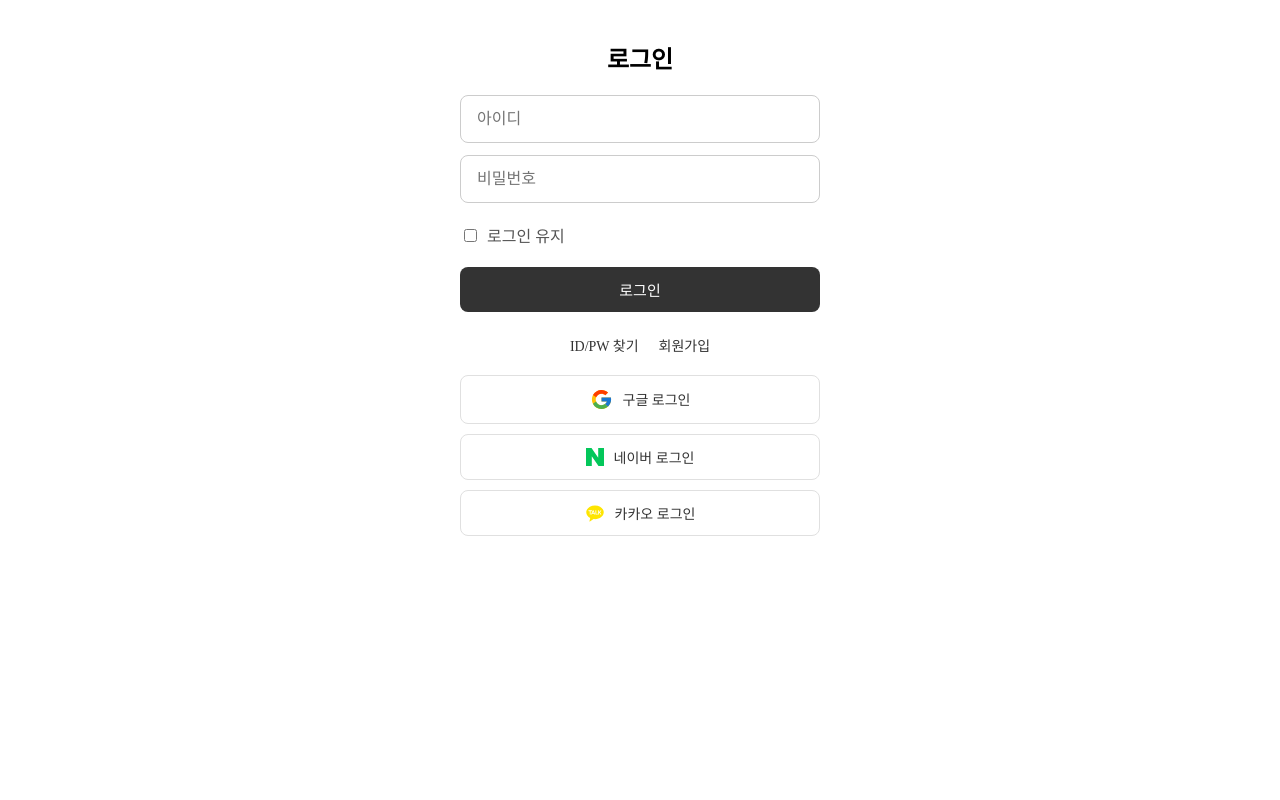
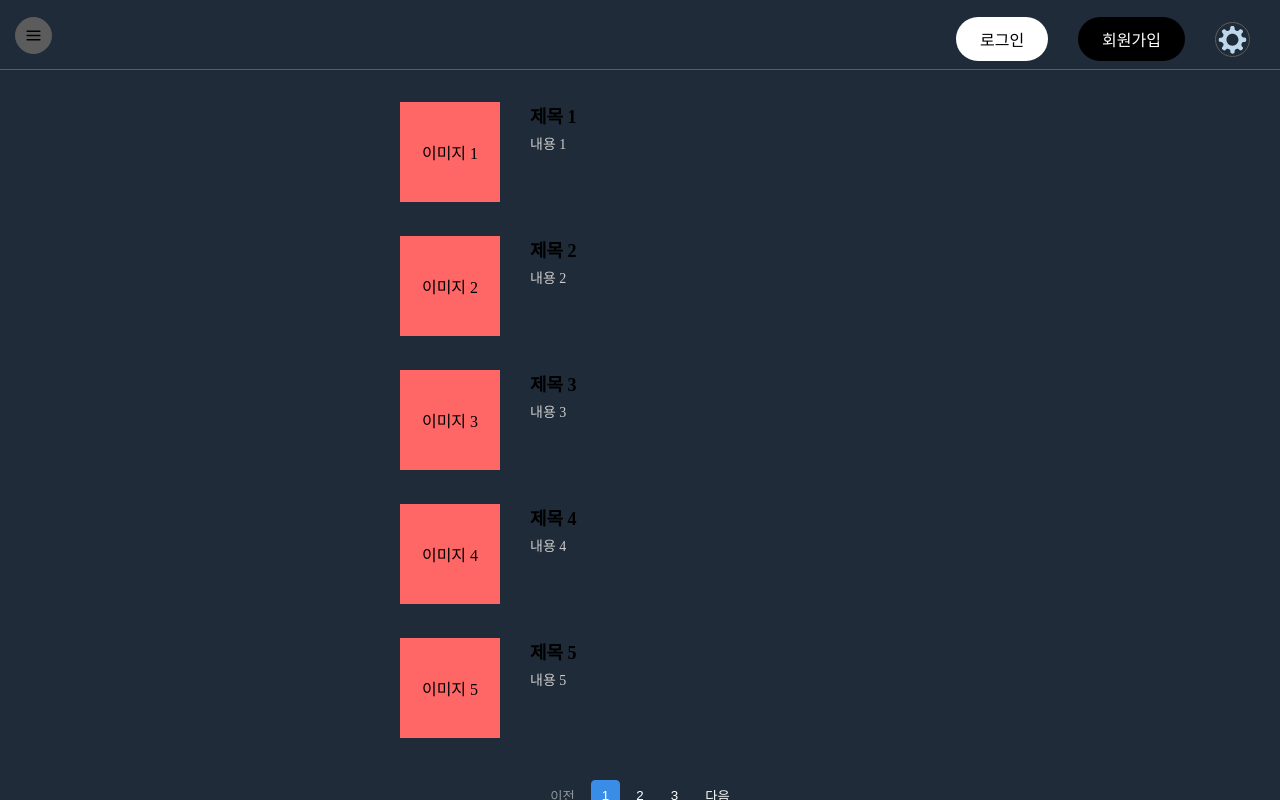
Before and after one commit to 5Headers/team_project_frontend, a React (Vite) app: page /picklist in a window 1280 px wide. Built offline with nearby package versions, Linux system fonts and the light colour scheme.

Commit message:
Feat:commit

```diff
--- a/package.json
+++ b/package.json
@@ -18,7 +18,7 @@
     "react": "^19.1.1",
     "react-dom": "^19.1.1",
     "react-icons": "^5.5.0",
-    "react-router-dom": "^7.8.2",
+    "react-router-dom": "^7.9.1",
     "styled-components": "^6.1.19"
   },
   "devDependencies": {
--- a/src/App.jsx
+++ b/src/App.jsx
@@ -1,19 +1,15 @@
+import React from "react";
 import { BrowserRouter } from "react-router-dom";
-import Header from "./components/header/Header";
-import Layout from "./components/layout/layout";
-import Home from "./pages/Home/Home";
-import Signin from "./pages/Signin/Signin";
-import AuthRouter from "./router/AuthRouter/AuthRouter";
+import Layout from "./components/layout/Layout.jsx";
+import MainRouter from "./router/MainRouter/MainRouter.jsx";
 
 function App() {
   return (
-    <div>
-      <BrowserRouter>
-        <AuthRouter />
-      </BrowserRouter>
-
-      {/* 배경 레이아웃 */}
-    </div>
+    <BrowserRouter>
+      <Layout>
+        <MainRouter />
+      </Layout>
+    </BrowserRouter>
   );
 }
 
--- a/src/apis/utils/instance.js
+++ b/src/apis/utils/instance.js
@@ -1,5 +1,5 @@
 import axios from "axios";
 
 export const instance = axios.create({
-    baseURL:"http://localhost:3306",
+    baseURL:"http://localhost:8080",
 })
--- a/src/components/header/styles.js
+++ b/src/components/header/styles.js
@@ -1,3 +1,4 @@
+
 import { css } from "@emotion/react";
 
 export const container = css`
@@ -110,7 +111,7 @@ export const sidebar = (isOpen) => css`
   transform: ${isOpen ? "translateX(0)" : "translateX(-100%)"};
   transition: transform 0.3s ease;
   z-index: 1000;
-  padding-top: 150px;
+  padding-top: 40px;
   text-align: center;
   align-items: center;
   line-height: 50px;
@@ -118,7 +119,6 @@ export const sidebar = (isOpen) => css`
   ul {
     list-style: none;
     padding: 0;
-    margin-top: 50%;
     font-size: larger;
     border-top: 1px solid #405d7cff;
     border-bottom: 1px solid #405d7cff;
@@ -136,6 +136,8 @@ export const sidebar = (isOpen) => css`
     }
   }
 `;
+
+
 
 // GoTriangleLeft 위치 유지 + 자연스럽게 나타나고 사라짐
 export const sidebarToggle = (isOpen) => css`
@@ -208,3 +210,25 @@ export const headerSlidingMenu = (isOpen) => css`
     }
   }
 `;
+
+export const sidebarItem = (isActive) => css`
+  width: 250px;
+  height: 50px;
+  cursor: pointer;
+  background-color: ${isActive ? "#121920ff" : "transparent"};
+  color: ${isActive ? "mintcream" : "white"};
+  text-shadow: ${isActive
+    ? "1px 1px 2px rgba(0, 0, 0, 0.6), 0 0 6px #3a8de6, 0 0 12px #1f5fbf"
+    : "none"};
+
+  display: flex;
+  align-items: center;
+  justify-content: center;
+
+  :hover {
+    background-color: #121920ff;
+    color: mintcream;
+    text-shadow: 1px 1px 2px rgba(0, 0, 0, 0.6),
+      0 0 6px #3a8de6, 0 0 12px #1f5fbf;
+  }
+`;
--- a/src/pages/Home/styles.js
+++ b/src/pages/Home/styles.js
@@ -6,7 +6,7 @@ export const container = css`
   display: flex;
   flex-direction: column;
   align-items: center;
-  justify-content: center; /* 전체는 항상 가운데 */
+  justify-content: center;
   padding: 20px;
   box-sizing: border-box;
   gap: 20px;
@@ -20,8 +20,7 @@ export const logo = css`
   color: white;
   font-size: 4vh;
   margin: 0 0 20px 0;
-  text-shadow: 1px 1px 2px rgba(0, 0, 0, 0.6), 0 0 6px white, 0 0 12px #1f5fbf;
-  font-style: oblique;
+  text-shadow: 1px 1px 2px rgba(0,0,0,0.6), 0 0 6px white, 0 0 12px #1f5fbf;
   font-weight: 400;
 `;
 
@@ -29,14 +28,14 @@ export const search = (inputMoved) => css`
   width: 100%;
   display: flex;
   justify-content: center;
-  transition: transform 0.5s ease;
-
-  transform: ${inputMoved
-    ? "translateY(-150px)"
-    : "translateY(0)"}; /* input만 위로 이동 */
+  transition: transform 0.5s ease, top 0.5s ease;
+  position: ${inputMoved ? "fixed" : "relative"};
+  top: ${inputMoved ? "120px" : "auto"};
+  z-index: 900;
 
   input {
-    width: 80vh;
+    width: 90%;
+    max-width: 800px;
     height: 6vh;
     padding: 10px 50px;
     font-size: 18px;
@@ -54,61 +53,66 @@ export const search = (inputMoved) => css`
 `;
 
 export const chatBoxWrapper = css`
-  width: 400px;
-  height: auto;
-  transition: height 0.5s ease;
-  overflow: hidden;
+  width: 100%;
+  max-width: 900px;
+  margin-top: 60px;
+  display: flex;
+  justify-content: center;
+  position: relative; /* 하트 위치 기준 */
 `;
 
 export const chatBox = css`
-  width: 400px;
-  height: 300px;
+  width: 100%;
   border: 1px solid #1f2b38;
   border-radius: 8px;
   padding: 10px;
+  background-color: #1f2b38;
+  display: flex;
+  flex-direction: column;
+  box-sizing: border-box;
+  max-height: 60vh;
   overflow-y: auto;
-  background-color: #1f2b38;
+  position: relative;
+
+  scrollbar-width: none;
+  -ms-overflow-style: none;
+  &::-webkit-scrollbar {
+    display: none;
+  }
 `;
 
-export const overlay = (isSidebarOpen) => css`
-  position: fixed;
-  top: 0;
-  left: 0;
-  width: 100vw;
-  height: 100vh;
-  background-color: rgba(0, 0, 0, 0.5);
-  z-index: 1500;
-  pointer-events: ${isSidebarOpen ? "auto" : "none"};
-  transition: opacity 0.3s ease;
-  opacity: ${isSidebarOpen ? 1 : 0};
+export const userMessage = css`
+  position: relative;
+  background-color: #3a8de6ff;
+  color: white;
+  padding: 12px 16px;
+  border-radius: 16px;
+  margin: 6px 0;
+  max-width: 85%;
+  align-self: flex-end;
+  word-break: break-word;
+  box-sizing: border-box;
+  white-space: pre-wrap;
 `;
 
-export const sidebar = (isOpen) => css`
-  position: fixed;
-  top: 0;
-  left: 0;
-  width: 250px;
-  height: 100%;
-  background: #1f2b38;
+export const gptMessage = css`
+  background-color: #2b3a4d;
   color: white;
-  padding: 20px;
+  padding: 12px 16px;
+  border-radius: 16px;
+  margin: 6px 0;
+  max-width: 85%;
+  align-self: flex-start;
+  word-break: break-word;
   box-sizing: border-box;
-  transform: ${isOpen ? "translateX(0)" : "translateX(-100%)"};
-  transition: transform 0.3s ease;
-  z-index: 1000;
+  white-space: pre-wrap;
 `;
 
-export const closeIcon = css`
+export const heartIconBottom = css`
+  position: absolute;
+  right: 0;          /* chatBox 오른쪽 끝 */
+  bottom: -40px;     /* chatBox 아래에서 20px 아래 */
+  font-size: 24px;
   cursor: pointer;
-  font-size: 28px;
-  margin-bottom: 20px;
+  transition: color 0.2s ease;
 `;
-
-export const menu = css`
-  list-style: none;
-  padding: 0;
-
-  li {
-    margin-bottom: 10px;
-  }
-`;
--- /dev/null
+++ b/src/pages/PickList/PickList.jsx
@@ -0,0 +1,63 @@
+/** @jsxImportSource @emotion/react */
+import { useState } from "react";
+import * as s from "./styles";
+
+// 임시 데이터 (나중에 DB 연동)
+const mockData = Array.from({ length: 15 }, (_, i) => ({
+  id: i + 1,
+  title: `제목 ${i + 1}`,
+  content: `내용 ${i + 1}`,
+  img: `이미지 ${i + 1}`,
+}));
+
+const ITEMS_PER_PAGE = 5; // 한 페이지당 표시 항목 수
+
+function PickList() {
+  const [currentPage, setCurrentPage] = useState(1);
+
+  const totalPages = Math.ceil(mockData.length / ITEMS_PER_PAGE);
+  const startIndex = (currentPage - 1) * ITEMS_PER_PAGE;
+  const currentItems = mockData.slice(startIndex, startIndex + ITEMS_PER_PAGE);
+
+  const goToPage = (page) => {
+    if (page < 1 || page > totalPages) return;
+    setCurrentPage(page);
+  };
+
+  return (
+    <div css={s.container}>
+      {currentItems.map((item) => (
+        <ul key={item.id} css={s.ListBox}>
+          <li css={s.ImgBox}>{item.img}</li>
+          <li css={s.TitleBox}>
+            <div css={s.TitleText}>{item.title}</div>
+            <div css={s.ExportText}>{item.content}</div>
+          </li>
+        </ul>
+      ))}
+
+      {/* 페이지네이션 */}
+      <div css={s.pagination}>
+        <button onClick={() => goToPage(currentPage - 1)} disabled={currentPage === 1}>
+          이전
+        </button>
+
+        {[...Array(totalPages)].map((_, idx) => (
+          <button
+            key={idx}
+            onClick={() => goToPage(idx + 1)}
+            css={currentPage === idx + 1 ? s.activePage : {}}
+          >
+            {idx + 1}
+          </button>
+        ))}
+
+        <button onClick={() => goToPage(currentPage + 1)} disabled={currentPage === totalPages}>
+          다음
+        </button>
+      </div>
+    </div>
+  );
+}
+
+export default PickList;
--- /dev/null
+++ b/src/pages/PickList/styles.js
@@ -0,0 +1,85 @@
+import { css } from "@emotion/react";
+
+export const container = css`
+  padding-top: 20px;
+  width: 100%;
+  display: flex;
+  flex-direction: column;
+  align-items: center;
+`;
+
+export const ListBox = css`
+  display: flex;
+  width: 500px; /* 필요에 따라 조정 */
+  gap: 10px; /* ImgBox와 TitleBox 사이 간격 */
+  cursor: pointer;
+  border: 2px solid #1f2b38;
+  margin-bottom: 10px;
+
+  :hover {
+    border: 2px solid #3a8de6ff;
+    box-shadow: 0 0 12px 4px #3a8de6ff;
+  }
+`;
+
+export const ImgBox = css`
+  width: 100px;
+  height: 100px;
+  background-color: #ff6666;
+  display: flex;
+  justify-content: center;
+  align-items: center;
+  padding: 10px;
+  margin: 10px; /* ul과의 간격 */
+  box-sizing: border-box;
+`;
+
+export const TitleBox = css`
+  flex: 1; /* 남은 공간 차지 */
+  display: flex;
+  flex-direction: column; /* 세로 정렬 */
+  justify-content: flex-start; /* 위에서 아래로 배치 */
+  padding: 10px;
+`;
+
+export const TitleText = css`
+  font-size: 18px;
+  font-weight: bold;
+  margin-bottom: 5px; /* 제목과 내용 사이 간격 */
+`;
+
+export const ExportText = css`
+  font-size: 14px;
+  color: #ccc;
+`;
+
+/* 페이지네이션 스타일 */
+export const pagination = css`
+  display: flex;
+  gap: 5px;
+  margin-top: 20px;
+
+  button {
+    padding: 5px 10px;
+    border: 1px solid #1f2b38;
+    background-color: #1f2b38;
+    color: white;
+    cursor: pointer;
+    border-radius: 4px;
+
+    &:disabled {
+      opacity: 0.5;
+      cursor: not-allowed;
+    }
+
+    &:hover:not(:disabled) {
+      background-color: #3a8de6ff;
+      border-color: #3a8de6ff;
+    }
+  }
+`;
+
+export const activePage = css`
+  background-color: #3a8de6ff !important;
+  border-color: #3a8de6ff !important;
+`;
--- a/src/router/MainRouter/MainRouter.jsx
+++ b/src/router/MainRouter/MainRouter.jsx
@@ -1,4 +1,5 @@
-import React from "react";
+import Home from "../../pages/Home/Home";
+import PickList from "../../pages/PickList/PickList";
 import { Route, Routes } from "react-router-dom";
 
 function MainRouter() {
@@ -6,6 +7,7 @@ function MainRouter() {
     <Routes>
       {/* Routes: 여러 개의 Route를 감싸주는 컨테이너 역할 */}
       <Route path="/" element={<Home />} />
+      <Route path="/picklist" element={<PickList />} />
     </Routes>
   );
 }
```
Also changed, not shown: src/components/header/Header.jsx (+42 -9 lines), src/pages/Home/Home.jsx (+68 -16 lines), 1 other file (tests, documents, lock files or other folders).
